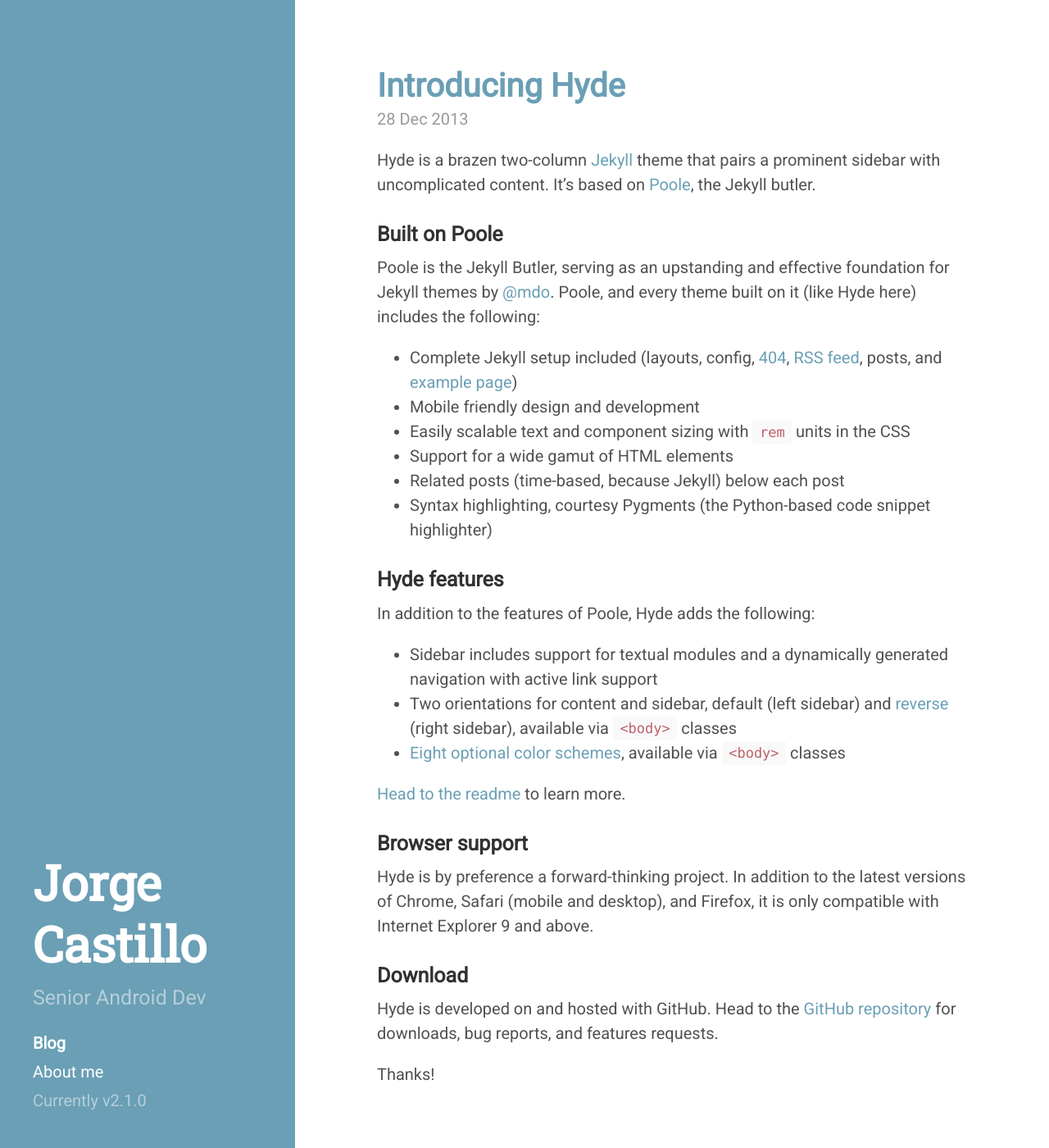
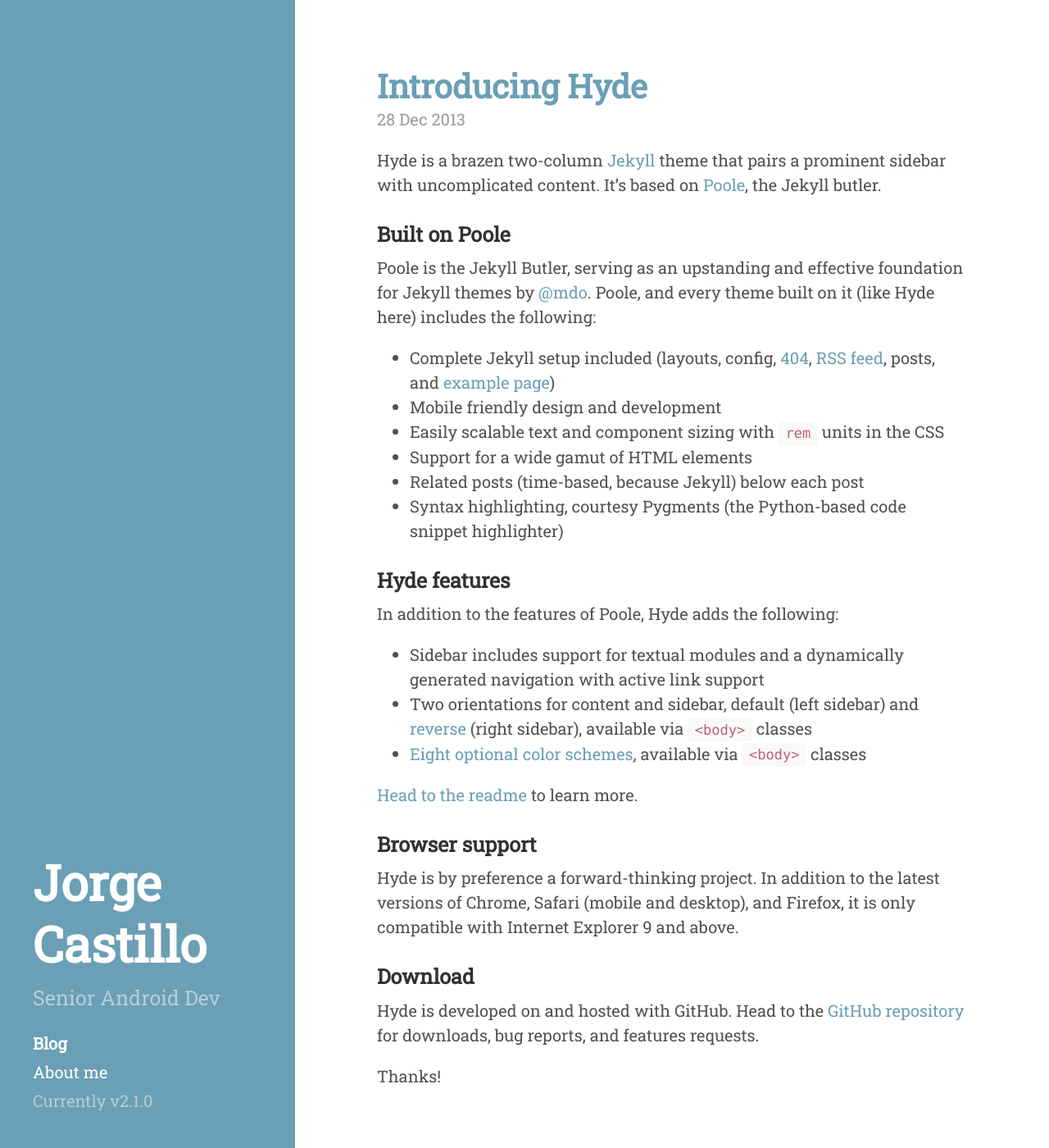
Before and after one commit to raja-ar/jorgecastilloprz.github.io, a Jekyll site: the page built from index.html, in a window 1280 px wide and 1400 px high. Shown: the whole window at 82% size. Built offline with Jekyll 4.4.1, drawn with Linux system fonts in a browser that asks for light colours; Markdown is read by kramdown in place of the engine named in the settings; the list of posts is cut into pages by our own code.

Commit message:
up to date.

```diff
--- a/public/css/hyde.css
+++ b/public/css/hyde.css
@@ -32,7 +32,7 @@
  */
 
 html {
-  font-family: 'Roboto', sans-serif
+  font-family: 'Roboto Slab', sans-serif
 }
 @media (min-width: 48em) {
   html {
```
